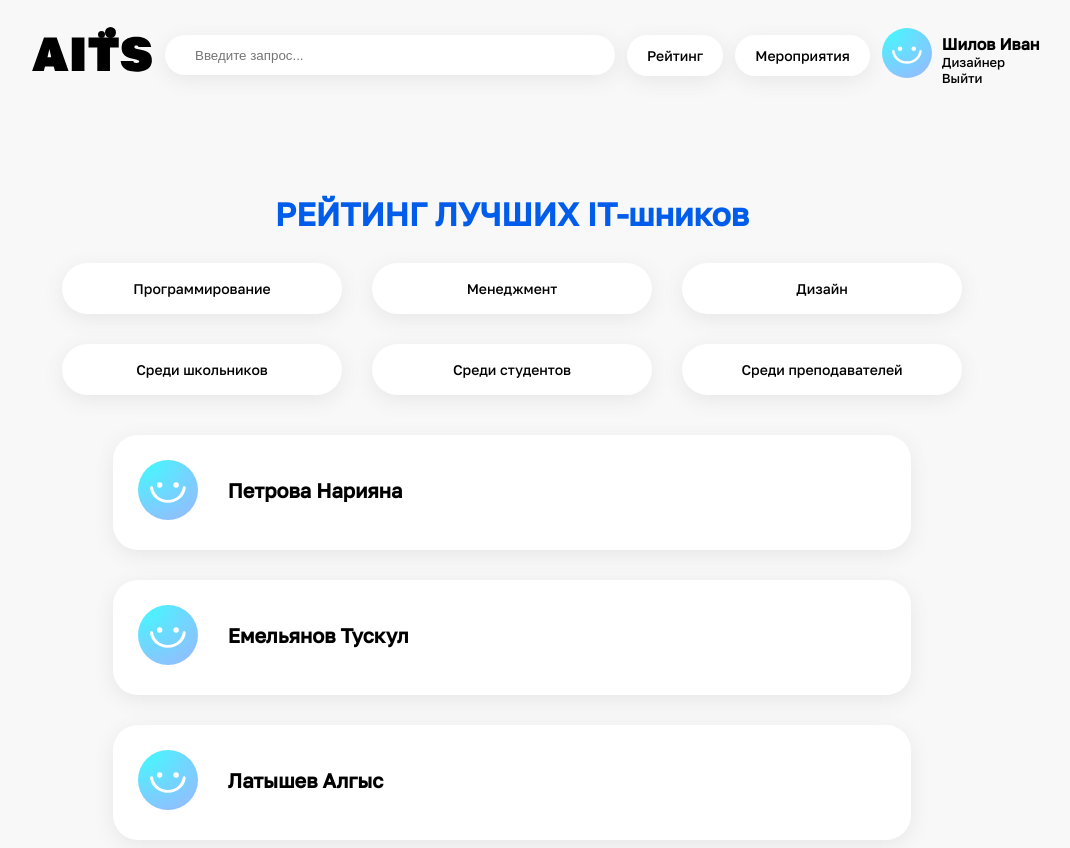
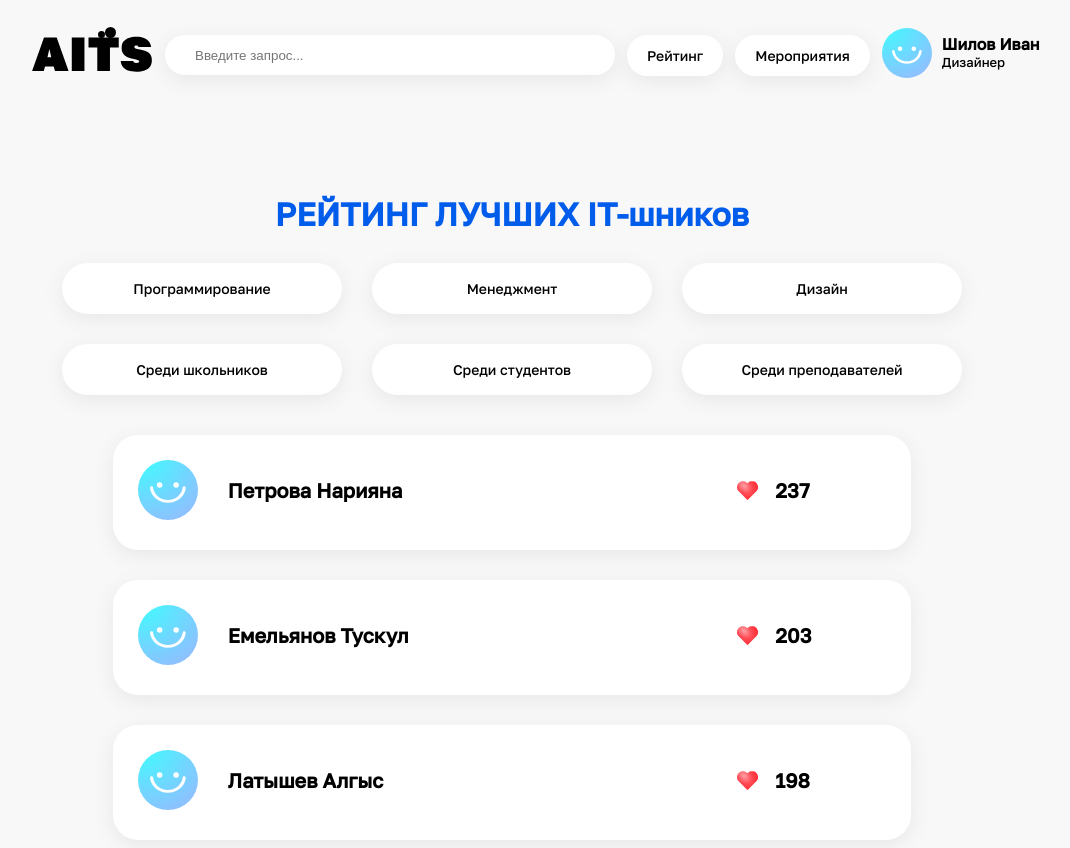
Before and after one commit to X1Ro1/AITS, a plain HTML site: page top.html in a window 1280 px wide. Shown: the whole page, without its empty margins (128-1198 px from the left). Drawn offline with Linux system fonts and the light colour scheme; a web font is replaced by a local one.

Commit message:
Update top.html

```diff
--- a/top.html
+++ b/top.html
@@ -19,7 +19,7 @@
                     <input class="search-txt" type="text" name="" placeholder="Введите запрос...">
                 </div>
                 <div class="navigation"><a href="top.html">Рейтинг</a></div>
-                <div class="navigation"><a href="">Мероприятия</a></div>
+                <div class="navigation"><a href="events.html">Мероприятия</a></div>
                 <div class="nav-grid">
                     <div class="navigatiom-img">
                         <img src="img/avatar_blue.svg" alt="" width="50px">
@@ -29,9 +29,6 @@
                             <a href="profil.html">Шилов Иван</a>
                         </div>
                         <div>Дизайнер</div>
-                        <div class="navigation-exit">
-                            <a href="login.html">Выйти</a>
-                        </div>
                     </div>
                 </div>
             </div>
@@ -52,6 +49,7 @@
                         <a href="">Среди преподавателей</a>
                     </div>
 
+
                     <div class="rating_block">
                         <div class="rating_user_block">
                             <div class="rating_user_block_img">
@@ -59,6 +57,13 @@
                             </div>
                             <div class="rating_user_block_name">
                                 Петрова Нарияна
+                            </div>
+                            <div></div>
+                            <div class="rating_user_block_rate">
+                                <img src="img/heart.svg" alt="">
+                            </div>
+                            <div class="rating_user_block_name">
+                                237
                             </div>
                         </div>
                         <div class="rating_user_block">
@@ -68,6 +73,13 @@
                             <div class="rating_user_block_name">
                                 Емельянов Тускул
                             </div>
+                            <div></div>
+                            <div class="rating_user_block_rate">
+                                <img src="img/heart.svg" alt="">
+                            </div>
+                            <div class="rating_user_block_name">
+                                203
+                            </div>
                         </div>
                         <div class="rating_user_block">
                             <div class="rating_user_block_img">
@@ -76,12 +88,18 @@
                             <div class="rating_user_block_name">
                                 Латышев Алгыс
                             </div>
+                            <div></div>
+                            <div class="rating_user_block_rate">
+                                <img src="img/heart.svg" alt="">
+                            </div>
+                            <div class="rating_user_block_name">
+                                198
+                            </div>
                         </div>
                     </div>
                 </div>
             </div>
         </div>
     </div>
-
 </body>
 </html>
```
